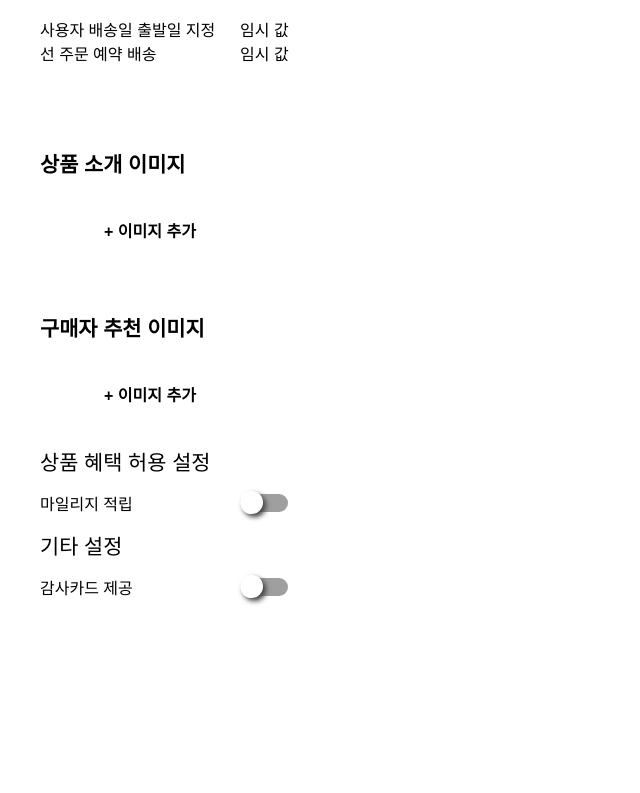
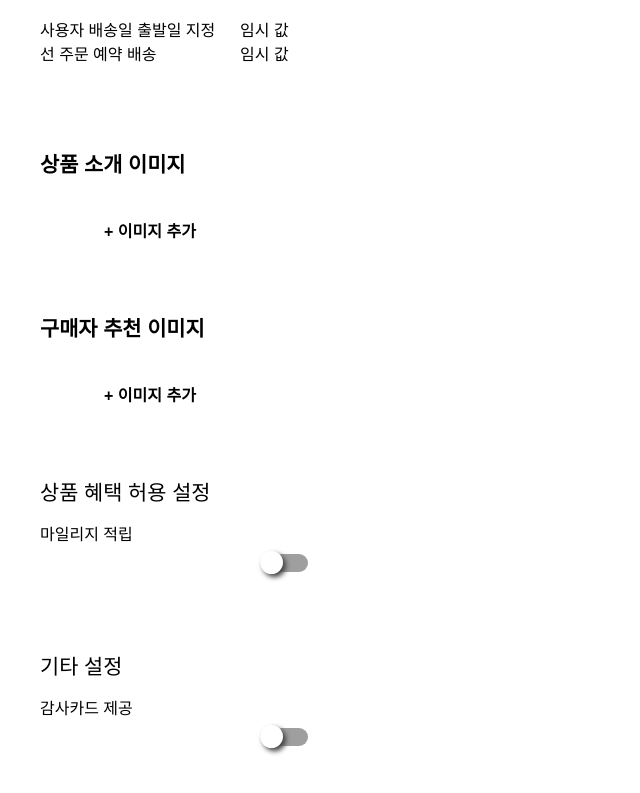
Before and after one commit to wantedPreOnboarding/19_02nd_slr_admin, a React (Create React App) app: page / in a window 1280 px wide. Shown: the part 2063-2856 px from the top of the page, without its empty margins (0-640 px from the left). Before the commit the page ends 2702 px from the top, so only its background shows below. Built offline with nearby package versions, Linux system fonts and the light colour scheme.

Commit message:
Add - 마일리지 기타 컴포넌트 상태 변경 로컬스토리지 연결 #25

```diff
--- a/src/Components/MileageEtc/MileageEtc.jsx
+++ b/src/Components/MileageEtc/MileageEtc.jsx
@@ -1,13 +1,20 @@
-import React from 'react';
+import React, { useState, useCallback } from 'react';
 import { Table, TableHeader, TableRow, ToggleBtn } from 'Components';
-import Grid from 'Components/Grid/Grid';
 import styles from 'Components/MileageEtc/MileageEtc.module.css';
+
 const MileageEtc = ({ headTitle, menuTitle }) => {
+  const mileageEtcHandler = useCallback(
+    state => {
+      localStorage.setItem(menuTitle === '마일리지 적립' ? 'mileage' : 'etc', state);
+    },
+    [menuTitle]
+  );
+
   return (
     <Table className={styles.table}>
       <TableHeader className={styles.headTitle}>{headTitle}</TableHeader>
       <TableRow label={menuTitle} className={styles.menuTitle}>
-        <ToggleBtn menuTitle={menuTitle} />
+        <ToggleBtn menuTitle={menuTitle} changeHandler={mileageEtcHandler} />
       </TableRow>
     </Table>
   );
--- a/src/Components/MileageEtc/MileageEtc.module.css
+++ b/src/Components/MileageEtc/MileageEtc.module.css
@@ -1,3 +1,10 @@
-.categories li:not(:last-child) {
-  padding-bottom: 1.5rem;
+.table {
+  margin-top: 30px;
 }
+.menuTitle {
+  padding: 30px 20px;
+  font-size: 10px;
+}
+.menuTitle {
+  padding: 30px 20px;
+}
```
